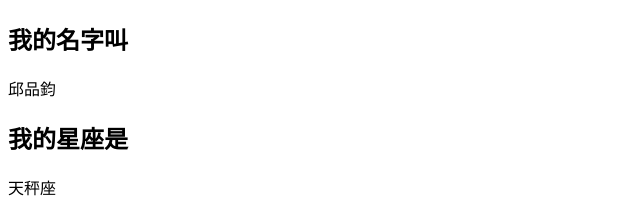
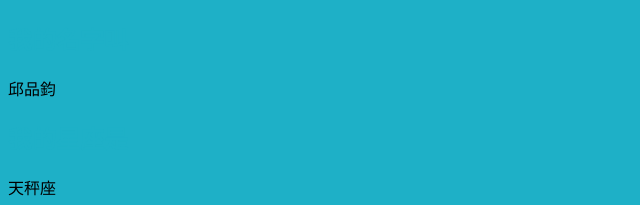
Before and after one commit to u1058028/web, a plain HTML site: page index.htm in a window 1280 px wide. Shown: the part 311-516 px from the top of the page, without its empty margins (0-640 px from the left). Drawn offline with Linux system fonts and the light colour scheme.

Commit message:
Update index.htm

```diff
--- a/index.htm
+++ b/index.htm
@@ -3,6 +3,14 @@
   <head>
     <meta charset="UTF-8">
     <title>邱品鈞的自我介紹</title>
+    <style>
+      body{
+        background-color: #1eb0c7;
+      }
+      h2{
+        color: #1eb0c7;
+        front-size:#82c78e;
+          </style>
   </head>
   <body>
     <img src="https://www.studio2point5d.com/cms/wp-content/uploads/2021/03/rcec2.jpg"alt="網站設計logo"></img>
```
